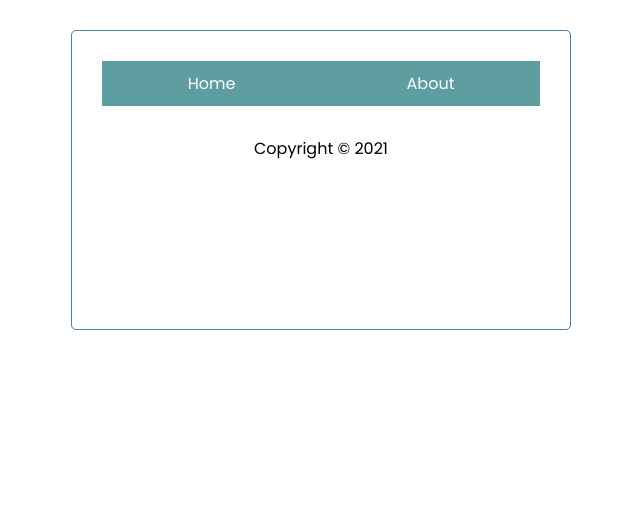
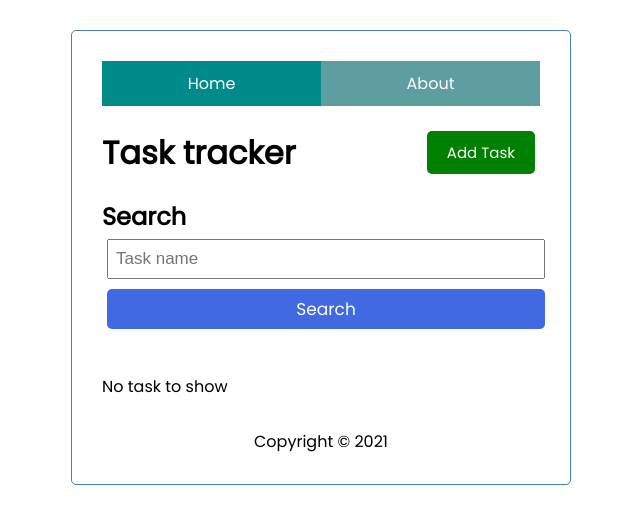
Before and after one commit to vuhaovn/react-training-app, a React (Create React App) app: page / in a window 1280 px wide. Shown: the top 524 px of the page, without its empty margins (319-959 px from the left). Built offline with nearby package versions, Linux system fonts and the light colour scheme; no server answers.

Commit message:
update router

```diff
--- a/src/App.js
+++ b/src/App.js
@@ -95,14 +95,14 @@ function App() {
           <nav>
             <ul>
               <li>
-                <NavLink to='https://vuhaovn.github.io/react-training-app/' activeClassName='active'>Home</NavLink>
+                <NavLink to='/' activeClassName='active'>Home</NavLink>
               </li>
               <li>
-                <NavLink to='https://vuhaovn.github.io/react-training-app/about' activeClassName='active'>About</NavLink>
+                <NavLink to='/about' activeClassName='active'>About</NavLink>
               </li>
             </ul>
           </nav>
-          <Route path='https://vuhaovn.github.io/react-training-app/'>
+          <Route exact path='/'>
             <Header onShow={onShow} show={show} />
             {show && <AddTask onAdd={addTask} />}
             <Search onSearch={onSearch}/>
@@ -113,7 +113,7 @@ function App() {
             onToggle={toggleTask}
             /> : <p>No task to show</p>}
           </Route>
-          <Route path='https://vuhaovn.github.io/react-training-app/about'>
+          <Route exact path='/about'>
             <About />
           </Route>
           <Footer />
```
